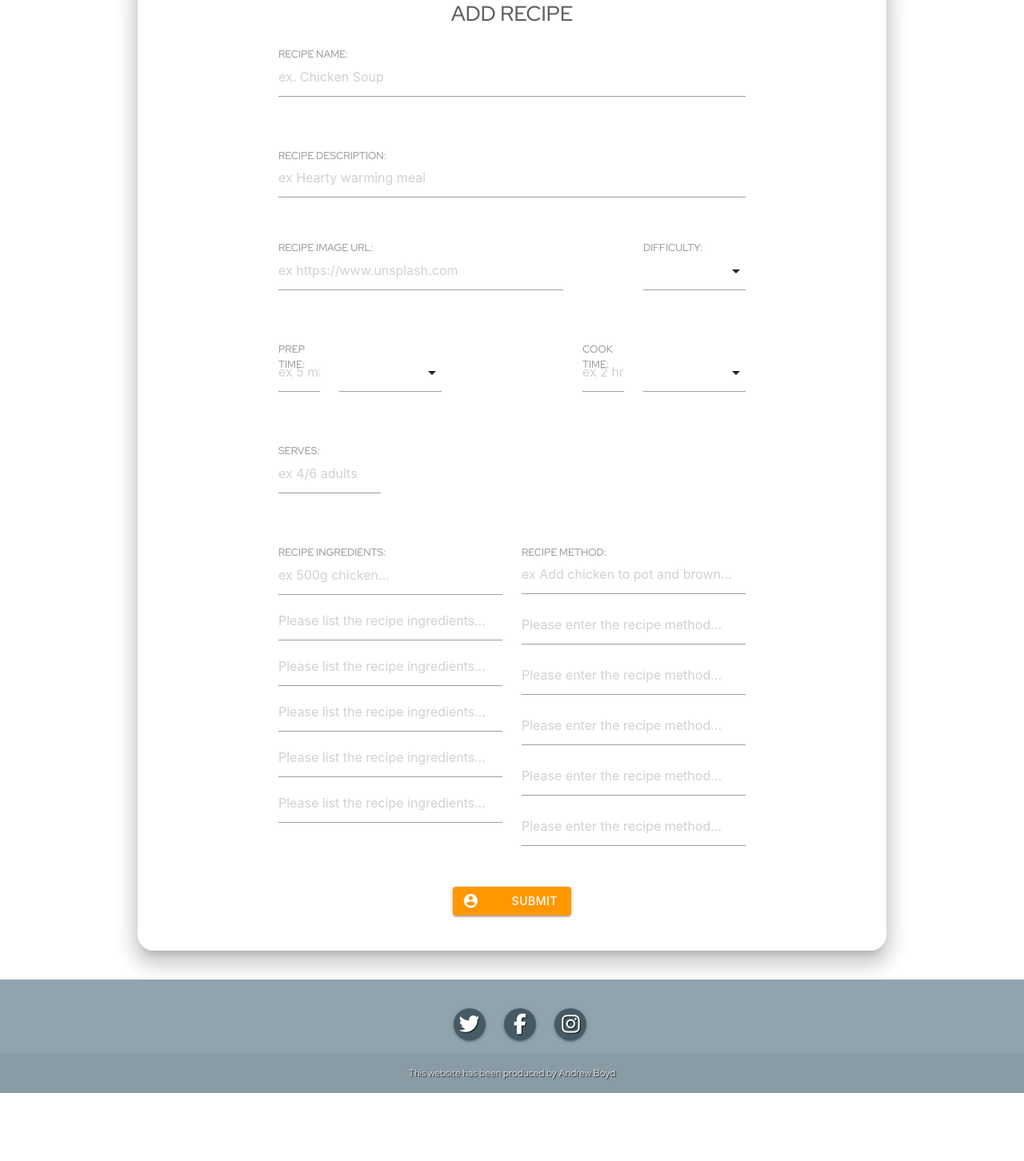
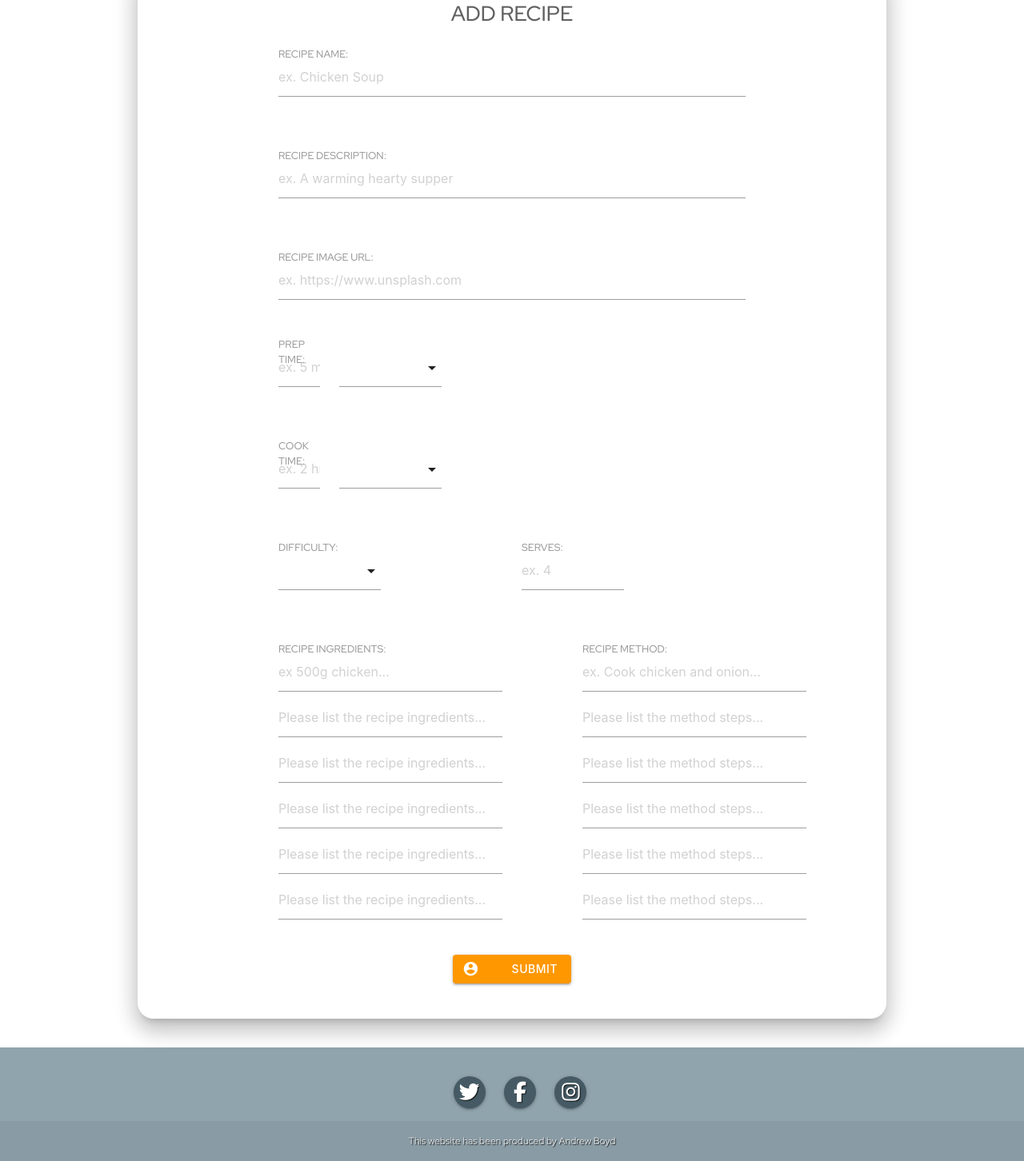
Before and after one commit to andrewboyd79/campfire-cooking, a Flask app: page /add_recipes in a window 1280 px wide. Shown: the part 230-1682 px from the top of the page at 80% size. Before the commit the page ends 1597 px from the top, so only its background shows below. Run offline with Flask 2, Linux system fonts and the light colour scheme; data that the repository does not hold is empty; some libraries are stand-ins or nearby versions.

Commit message:
Amended layout of add recipe and edit recipe

```diff
--- a/app.py
+++ b/app.py
@@ -2,6 +2,7 @@ import os
 from flask import (
     Flask, render_template, url_for, redirect, flash, request, session)
 from flask_pymongo import PyMongo
+from bson.objectid import ObjectId
 from werkzeug.security import generate_password_hash, check_password_hash
 if os.path.exists("env.py"):
     import env
@@ -29,19 +30,17 @@ def add_recipes():
     time_unit = list(mongo.db.time_units.find())
 
     if request.method == "POST":
-        preparation = request.form.getlist("prep_time")
-        prep_time = ' '.join(preparation)
-        cooking = request.form.getlist("cook_time")
-        cook_time = ' '.join(cooking)
         ingredients = request.form.getlist("ingredients")
-
+        method = request.form.getlist("method")
 
         recipe = {
             "recipe_name": request.form.get("recipe_name"),
             "recipe_summary": request.form.get("recipe_summary"),
             "serves": request.form.get("serves"),
-            "prep_time": prep_time,
-            "cook_time": cook_time,
+            "prep_time": request.form.get("prep_time"),
+            "prep_time_units":request.form.get("prep_time_units"),
+            "cook_time": request.form.get("cook_time"),
+            "cook_time_units":request.form.get("cook_time_units"),
             "difficulty": request.form.get("difficulty"),
             "ingredients": ingredients,
             "image_url": request.form.get("image_url"),
@@ -54,6 +53,14 @@ def add_recipes():
 
     return render_template("add_recipes.html", difficulty=difficulty,
      time_unit=time_unit)
+
+
+@app.route("/edit_recipe/<recipe_id>", methods=["GET","POST"])
+def edit_recipe(recipe_id):
+    recipe = mongo.db.recipes.find_one({"_id": ObjectId(recipe_id)})
+    difficulty = list(mongo.db.difficulty.find())
+    time_unit = list(mongo.db.time_units.find())
+    return render_template("edit_recipe.html", recipe = recipe, difficulty=difficulty, time_unit=time_unit)
 
 
 @app.route("/register", methods=["GET", "POST"])
--- a/static/css/style.css
+++ b/static/css/style.css
@@ -105,7 +105,6 @@ body {
     margin-bottom: 0px;
 }
 
-
 footer li {
     display: inline;
     margin-inline-start: 20px;
--- a/templates/add_recipes.html
+++ b/templates/add_recipes.html
@@ -5,37 +5,83 @@
     <div class="col form-wrapper s12 l12 xl10 offset-xl1">
         <div class="card-panel z-depth-4">
 
-            <!--Sign up and benefits - Left hand side section-->
             <div class="row">
 
-                <!--Registration form - Right hand side section-->
                 <form class="col s12 form-details" method="POST" action="{{ url_for('add_recipes') }}">
                     <h5 class="center-align">Add Recipe</h5>
-
+<!--Recipe Title-->
                     <div class="row">
                         <div class="input-field col s10 xl8 offset-s1 offset-xl2">
-                            <input placeholder="ex. Chicken Soup" id="recipe_name" name="recipe_name" minlength="3" type="text" class="validate" required>
+                            <input placeholder="ex. Chicken Soup" id="recipe_name" name="recipe_name" minlength="3"
+                                type="text" class="validate" required>
                             <label for="recipe_name">Recipe Name:</label>
-                            <span class="helper-text" data-error="Recipe name must be at least 3 characters in length" data-success=""></span>
+                            <span class="helper-text" data-error="Recipe name must be at least 3 characters in length"
+                                data-success=""></span>
                         </div>
                     </div>
 
+<!--Recipe Description-->
                     <div class="row">
                         <div class="input-field col s10 xl8 offset-s1 offset-xl2">
-                            <textarea placeholder="ex Hearty warming meal" name="recipe_summary" id="recipe_summary" class="materialize-textarea"></textarea>
-                            <label for="recipe_summary">Recipe Description:</label>
+                            <input placeholder="ex. A warming hearty supper" id="recipe_summary" name="recipe_summary" minlength="3"
+                                type="text" class="validate" required>
+                            <label for="recipe_name">Recipe Description:</label>
+                            <span class="helper-text" data-error="Recipe description must be at least 3 characters in length"
+                                data-success=""></span>
                         </div>
                     </div>
 
+<!--Recipe Image-->
                     <div class="row">
-                        <div class="input-field col s6 xl5 offset-s1 offset-xl2">
-                            <input placeholder="ex https://www.unsplash.com" id="image_url" name="image_url" minlength="5" type="text"
-                                class="validate" required>
+                        <div class="input-field col s10 xl8 offset-s1 offset-xl2">
+                            <input placeholder="ex. https://www.unsplash.com" id="image_url" name="image_url"
+                                type="text" class="validate">
                             <label for="image_url">Recipe Image URL:</label>
-                            <span class="helper-text" data-error="Image URL must be at least 5 characters long" data-success=""></span>
+
+                        </div>
+                    </div>
+<!--Recipe Prep Timings-->
+                    <div class="row">
+                        <div class="input-field col s5 xl1 offset-s1 offset-xl2">
+                            <input placeholder="ex. 5 mins" id="prep_time" name="prep_time" type="text" minlength="1"
+                                maxlength="2" pattern="^[0-9]{1,2}" class="validate" required>
+                            <label for="prep_time">Prep Time:</label>
+                            <span class="helper-text" data-error="Please enter the preparation time"
+                                data-success=""></span>
                         </div>
 
-                        <div class="input-field col s3 xl2 offset-s1 offset-xl1">
+                        <div class="input-field col s5 xl2">
+                            <select id="" name="prep_time_units" class="validate" required>
+                                <option value="" disabled selected></option>
+                                {% for time in time_unit %}
+                                <option value="{{ time.time_unit }}">{{ time.time_unit }}</option>
+                                {% endfor %}
+                            </select>
+                        </div>
+                    </div>
+<!--Recipe Cooking Timings-->
+                    <div class="row">
+
+                        <div class="input-field  col s5 xl1 offset-s1 offset-xl2">
+                            <input placeholder="ex. 2 hrs" id="cook_time" name="cook_time" type="text" minlength="1"
+                                maxlength="2" pattern="^[0-9]{1,2}" class="validate" required>
+                            <label for="cook_time">Cook Time:</label>
+                            <span class="helper-text" data-error="Please enter the cooking time"
+                                data-success=""></span>
+                        </div>
+                        <div class="input-field col s5 xl2">
+                            <select id="" name="cook_time_units" class="validate" required>
+                                <option value="" disabled selected></option>
+                                {% for time in time_unit %}
+                                <option value="{{ time.time_unit }}">{{ time.time_unit }}</option>
+                                {% endfor %}
+                            </select>
+                        </div>
+
+                    </div>
+<!--Recipe Details-->
+                    <div class="row">
+                        <div class="input-field col s5 xl2 offset-s1 offset-xl2">
                             <select id="difficulty" name="difficulty" class="validate" required>
                                 <option value="" disabled selected></option>
                                 {% for diff in difficulty %}
@@ -44,68 +90,51 @@
                             </select>
                             <label>Difficulty:</label>
                         </div>
-                    </div>
 
-
-                    <div class="row">
-                        <div class="input-field col s2 xl1 offset-s1 offset-xl2">
-                            <input placeholder="ex 5 mins" id="prep_time" name="prep_time" type="text" minlength="1" maxlength="2" pattern="^[0-9]{1,2}" class="validate" required>
-                            <label for="prep_time">Prep Time:</label>
-                            <span class="helper-text" data-error="Please enter a number this recipe serves" data-success=""></span>
-                        </div>
-                        <div class="input-field col s2">
-                                <select id="" name="prep_time" class="validate" required>
-                                    <option value="" disabled selected></option>
-                                    {% for time in time_unit %}
-                                    <option value="{{ time.time_unit }}">{{ time.time_unit }}</option>
-                                    {% endfor %}
-                                </select>
-                        </div>
-
-                        <div class="input-field col s2 xl1 offset-s1 offset-xl2">
-                            <input placeholder="ex 2 hrs" id="cook_time" name="cook_time" type="text" minlength="1" maxlength="2" pattern="^[0-9]{1,2}" class="validate" required>
-                            <label for="cook_time">Cook Time:</label>
-                            <span class="helper-text" data-error="Please enter a number this recipe serves" data-success=""></span>
-                        </div>
-                        <div class="input-field col s2">
-                                <select id="" name="cook_time" class="validate" required>
-                                    <option value="" disabled selected></option>
-                                    {% for time in time_unit %}
-                                    <option value="{{ time.time_unit }}">{{ time.time_unit }}</option>
-                                    {% endfor %}
-                                </select>
+                        <div class="input-field col s4 xl2 offset-s1 offset-xl2">
+                            <input placeholder="ex. 4" id="serves" name="serves" type="text" minlength="1"
+                                maxlength="2" pattern="^[0-9]{1,2}" class="validate" required>
+                            <label for="serves">Serves:</label>
+                            <span class="helper-text" data-error="Please enter the number this recipe serves"
+                                data-success=""></span>
                         </div>
                     </div>
 
+<!--Recipe Ingredients-->
                     <div class="row">
-                        <div class="input-field col s2 offset-s1 offset-xl2">
-                            <input placeholder="ex 4/6 adults" id="serves" name="serves" type="text" minlength="1" maxlength="2" pattern="^[0-9]{1,2}" class="validate" required>
-                            <label for="serves">Serves:</label>
-                            <span class="helper-text" data-error="Please enter a number this recipe serves" data-success=""></span>
+                        <div class="input-field col s10 xl4 offset-s1 offset-xl2">
+                            <input placeholder="ex 500g chicken..." id="ingredients" name="ingredients" type="text"
+                                required>
+                            <label for="ingredients">Recipe Ingredients:</label>
+                            <input placeholder="Please list the recipe ingredients..." id="" name="ingredients"
+                                type="text" class="validate">
+                            <input placeholder="Please list the recipe ingredients..." id="" name="ingredients"
+                                type="text" class="validate">
+                            <input placeholder="Please list the recipe ingredients..." id="" name="ingredients"
+                                type="text" class="validate">
+                            <input placeholder="Please list the recipe ingredients..." id="" name="ingredients"
+                                type="text" class="validate">
+                            <input placeholder="Please list the recipe ingredients..." id="" name="ingredients"
+                                type="text" class="validate">
+                        </div>
+<!--Recipe Method-->
+                        <div class="input-field col s10 xl4 offset-s1 offset-xl1">
+                            <input placeholder="ex. Cook chicken and onion..." id="method" name="method" type="text"
+                                required>
+                             <label for="method">Recipe Method:</label>
+                            <input placeholder="Please list the method steps..." id="" name="method"
+                                type="text" class="validate">
+                            <input placeholder="Please list the method steps..." id="" name="method"
+                                type="text" class="validate">
+                            <input placeholder="Please list the method steps..." id="" name="method"
+                                type="text" class="validate">
+                            <input placeholder="Please list the method steps..." id="" name="method"
+                                type="text" class="validate">
+                            <input placeholder="Please list the method steps..." id="" name="method"
+                                type="text" class="validate">
                         </div>
                     </div>
-
-                    <div class="row">
-                        <div class="input-field col s10 xl4 offset-s1 offset-xl2">
-                            <input placeholder="ex 500g chicken..." id="ingredients" name="ingredients" type="text" required>
-                            <label for="ingredients">Recipe Ingredients:</label>
-                            <input placeholder="Please list the recipe ingredients..." id="" name="ingredients" type="text"  class="validate">
-                            <input placeholder="Please list the recipe ingredients..." id="" name="ingredients" type="text"  class="validate">
-                            <input placeholder="Please list the recipe ingredients..." id="" name="ingredients" type="text"  class="validate">
-                            <input placeholder="Please list the recipe ingredients..." id="" name="ingredients" type="text"  class="validate">
-                            <input placeholder="Please list the recipe ingredients..." id="" name="ingredients" type="text"  class="validate">
-                        </div>
-                        <div class="input-field col s10 xl4 offset-s1">
-                            <textarea id="method" name="method" class="materialize-textarea" placeholder="ex Add chicken to pot and brown... "></textarea>
-                            <textarea id="" name="method" class="materialize-textarea" placeholder="Please enter the recipe method..."></textarea>
-                            <textarea id="" name="method" class="materialize-textarea" placeholder="Please enter the recipe method..."></textarea>
-                            <textarea id="" name="method" class="materialize-textarea" placeholder="Please enter the recipe method..."></textarea>
-                            <textarea id="" name="method" class="materialize-textarea" placeholder="Please enter the recipe method..."></textarea>
-                            <textarea id="" name="method" class="materialize-textarea" placeholder="Please enter the recipe method..."></textarea>
-                            <label for="method">Recipe Method:</label>
-                        </div>
-                    </div>
-
+<!--Sunmission button-->
                     <button class="btn waves-effect waves-grey col s4 xl2 offset-s4 offset-xl5 orange" type="submit"
                         name="action">Submit
                         <i class="material-icons left">account_circles</i>
--- a/templates/recipes.html
+++ b/templates/recipes.html
@@ -38,15 +38,15 @@
                     {% endif %}
                 </div>
                 <div class="card-content">
-                    <h6 class="truncate">{{recipe.recipe_name}}</h6>
+                   <a href="{{ url_for('edit_recipe', recipe_id=recipe._id) }}"><h6 class="truncate">{{recipe.recipe_name}}</h6></a>
                     <div class="grid-container">
                         <div class="grid-content center">
                             <p>Prep Time:</p>
-                            <h6>{{recipe.prep_time}}</h6>
+                            <h6>{{recipe.prep_time ~ ' ' ~ recipe.prep_time_units}}</h6>
                         </div>
                         <div class="grid-content center">
                             <p>Cook Time:</p>
-                            <h6>{{recipe.cook_time}}</h6>
+                            <h6>{{recipe.cook_time ~ ' ' ~ recipe.cook_time_units}}</h6>
                         </div>
                         <div class="grid-content center">
                             <p>Serves:</p>
```
Also changed, not shown: templates/edit_recipe.html (added, +138 -0 lines). Lines whose indentation alone changed are shown as unchanged.
